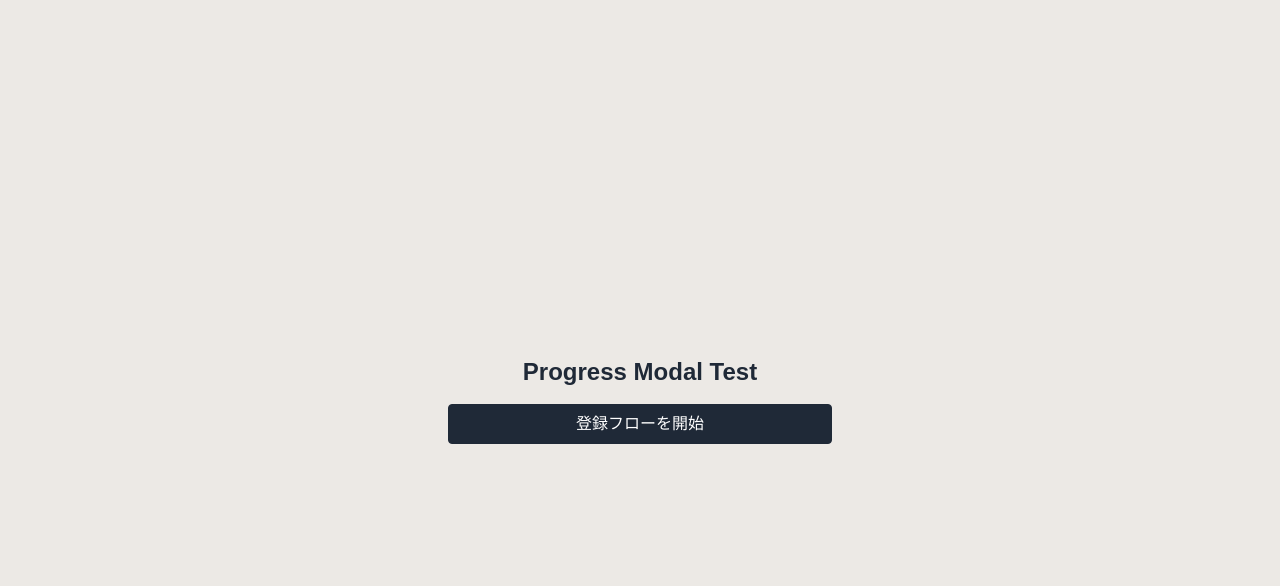
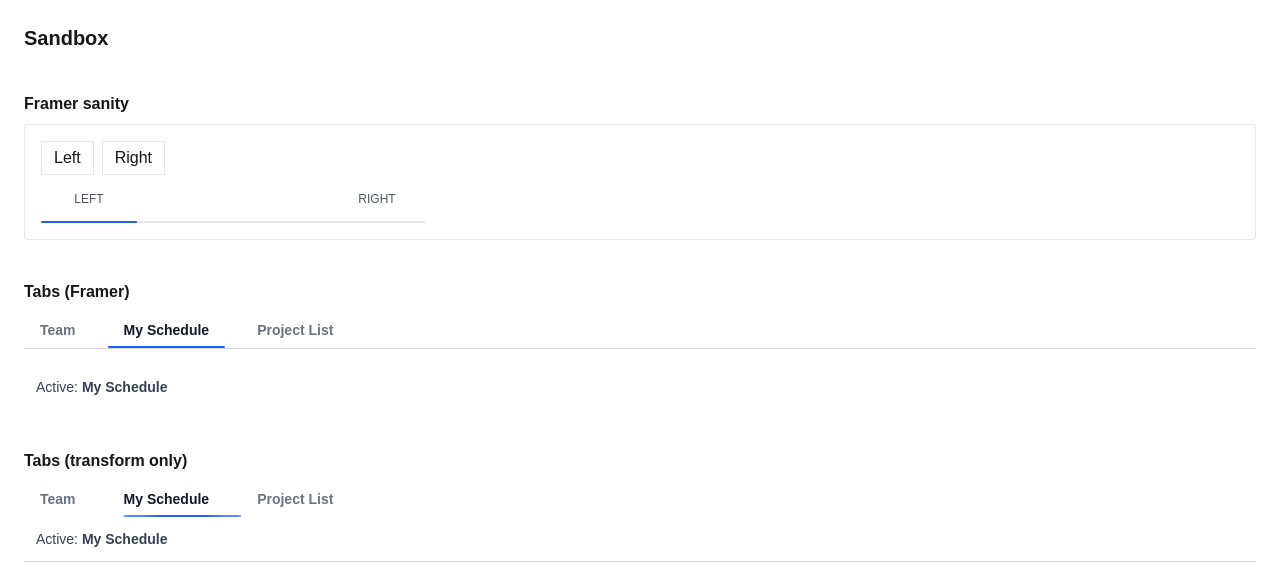
Before and after one commit to KatsumaKawamura/orgnest, a Next.js app: page /sandbox in a window 1280 px wide. Shown: the top 586 px of the page. Built offline with nearby package versions, Linux system fonts and the light colour scheme; no server answers.

Commit message:
タブ幅を最長ラベル基準で統一し、下線アニメーションを適用

```diff
--- a/components/mypage/Container.tsx
+++ b/components/mypage/Container.tsx
@@ -1,11 +1,11 @@
 // @/components/mypage/Container.tsx
-
 "use client";
 import { useState } from "react";
 import { useRouter } from "next/navigation";
 import FadeModalWrapper from "@/components/common/FadeModalWrapper";
 import SettingsModal from "@/components/account/SettingsModal";
 import Header from "@/components/mypage/Header";
+import Tabs, { TabKey } from "@/components/mypage/Tabs"; // ★ 追加
 
 export default function Container({
   user: initialUser,
@@ -13,9 +13,7 @@ export default function Container({
 }: any) {
   const router = useRouter();
   const [user] = useState(initialUser);
-  const [activeTab, setActiveTab] = useState<"team" | "myschedule" | "project">(
-    "myschedule"
-  );
+  const [activeTab, setActiveTab] = useState<TabKey>("myschedule"); // ★ 型をTabsに合わせる
   const [showSettingsModal, setShowSettingsModal] = useState(false);
   const [showDropdown, setShowDropdown] = useState(false);
 
@@ -44,28 +42,8 @@ export default function Container({
         onLogout={handleLogout}
       />
 
-      {/* タブ */}
-      <div className="mb-4 flex space-x-4 border-b border-gray-300">
-        {["team", "myschedule", "project"].map((tab) => (
-          <button
-            key={tab}
-            onClick={() =>
-              setActiveTab(tab as "team" | "myschedule" | "project")
-            }
-            className={`px-4 py-2 text-sm font-semibold ${
-              activeTab === tab
-                ? "border-b-2 border-gray-800 text-gray-800"
-                : "text-gray-500 hover:text-gray-700"
-            }`}
-          >
-            {tab === "team"
-              ? "Team"
-              : tab === "myschedule"
-              ? "My Schedule"
-              : "Project List"}
-          </button>
-        ))}
-      </div>
+      {/* ★ タブ: 直書き→コンポーネント化（下線がぬるっと移動） */}
+      <Tabs activeTab={activeTab} onChange={setActiveTab} />
 
       {activeTab === "myschedule" && <div>MySchedule Content（復元予定）</div>}
       {activeTab === "team" && <div>Team Content（復元予定）</div>}
--- a/components/mypage/Tabs.tsx
+++ b/components/mypage/Tabs.tsx
@@ -1,32 +1,68 @@
-// @/components/mypage/Tabs.tsx
 "use client";
+
+import { LayoutGroup, motion, MotionConfig } from "framer-motion";
+
+export type TabKey = "team" | "myschedule" | "project";
+
+const labels: Record<TabKey, string> = {
+  team: "Team",
+  myschedule: "My Schedule",
+  project: "Project List",
+};
 
 export default function Tabs({
   activeTab,
   onChange,
 }: {
-  activeTab: "team" | "myschedule" | "project";
-  onChange: (tab: "team" | "myschedule" | "project") => void;
+  activeTab: TabKey;
+  onChange: (tab: TabKey) => void;
 }) {
+  const keys: TabKey[] = ["team", "myschedule", "project"];
+
+  // 最長ラベルの長さを取得
+  const maxLabelLength = Math.max(...keys.map((k) => labels[k].length));
+  // 文字数ベースで幅を決める（ちょっと余裕を足す）
+  const tabWidthEm = maxLabelLength - 2; // ex) 最長+2文字分
+
   return (
-    <div className="mb-4 flex space-x-4 border-b border-gray-300">
-      {[
-        { key: "team", label: "Team" },
-        { key: "myschedule", label: "My Schedule" },
-        { key: "project", label: "Project List" },
-      ].map((tab) => (
-        <button
-          key={tab.key}
-          onClick={() => onChange(tab.key as any)}
-          className={`px-4 py-2 text-sm font-semibold ${
-            activeTab === tab.key
-              ? "border-b-2 border-gray-800 text-gray-800"
-              : "text-gray-500 hover:text-gray-700"
-          }`}
-        >
-          {tab.label}
-        </button>
-      ))}
+    <div className="mb-4 border-b border-gray-300">
+      <MotionConfig reducedMotion="never">
+        <LayoutGroup>
+          <div className="flex space-x-4">
+            {keys.map((key) => {
+              const isActive = activeTab === key;
+              return (
+                <button
+                  key={key}
+                  onClick={() => onChange(key)}
+                  className={[
+                    "relative px-4 py-2 text-sm font-semibold text-center",
+                    isActive
+                      ? "text-gray-800"
+                      : "text-gray-500 hover:text-gray-700",
+                  ].join(" ")}
+                  style={{ width: `${tabWidthEm}em` }}
+                >
+                  {labels[key]}
+
+                  {isActive && (
+                    <motion.span
+                      layoutId="tabs-underline"
+                      className="absolute left-0 right-0 bottom-0 h-[2px] bg-gray-800 rounded"
+                      transition={{
+                        type: "spring",
+                        stiffness: 500,
+                        damping: 40,
+                        mass: 0.2,
+                      }}
+                    />
+                  )}
+                </button>
+              );
+            })}
+          </div>
+        </LayoutGroup>
+      </MotionConfig>
     </div>
   );
 }
--- a/package.json
+++ b/package.json
@@ -13,6 +13,7 @@
     "@supabase/supabase-js": "^2.53.0",
     "bcryptjs": "^3.0.2",
     "cookie": "^1.0.2",
+    "framer-motion": "^12.23.12",
     "jsonwebtoken": "^9.0.2",
     "lucide-react": "^0.525.0",
     "next": "15.3.5",
--- a/pages/sandbox/index.tsx
+++ b/pages/sandbox/index.tsx
@@ -1,57 +1,231 @@
-// /pages/sandbox/index.tsx
+// pages/sandbox/index.tsx
 "use client";
 
 import { useState } from "react";
-import Button from "@/components/common/Button";
-import FadeModalWrapper from "@/components/common/FadeModalWrapper";
-import ProgressModal from "@/components/common/ProgressModal";
+import { MotionConfig, LayoutGroup, motion } from "framer-motion";
 
-export default function SandboxPage() {
-  const [show, setShow] = useState(false);
-  const [status, setStatus] = useState<"processing" | "done">("processing");
+function FramerSanityTest() {
+  const [left, setLeft] = useState(true);
+  return (
+    <MotionConfig reducedMotion="never">
+      <LayoutGroup>
+        <div className="p-4 border rounded mb-8">
+          <div className="mb-3 space-x-2">
+            <button className="border px-3 py-1" onClick={() => setLeft(true)}>
+              Left
+            </button>
+            <button className="border px-3 py-1" onClick={() => setLeft(false)}>
+              Right
+            </button>
+          </div>
+          <div className="relative mt-4 h-8 w-full max-w-sm">
+            <div className="absolute inset-0 flex justify-between text-xs text-gray-600">
+              <div className="w-24 text-center">LEFT</div>
+              <div className="w-24 text-center">RIGHT</div>
+            </div>
+            <div className="absolute inset-x-0 bottom-0 h-[2px] bg-gray-200" />
+            <div className="absolute inset-0 flex justify-between">
+              <div className="relative w-24">
+                {left && (
+                  <motion.span
+                    layoutId="fm-underline"
+                    className="absolute left-0 right-0 bottom-0 h-[2px] bg-blue-600 rounded"
+                    transition={{
+                      type: "spring",
+                      stiffness: 500,
+                      damping: 40,
+                      mass: 0.2,
+                    }}
+                  />
+                )}
+              </div>
+              <div className="relative w-24">
+                {!left && (
+                  <motion.span
+                    layoutId="fm-underline"
+                    className="absolute left-0 right-0 bottom-0 h-[2px] bg-blue-600 rounded"
+                    transition={{
+                      type: "spring",
+                      stiffness: 500,
+                      damping: 40,
+                      mass: 0.2,
+                    }}
+                  />
+                )}
+              </div>
+            </div>
+          </div>
+        </div>
+      </LayoutGroup>
+    </MotionConfig>
+  );
+}
 
-  const sleep = (ms: number) => new Promise((r) => setTimeout(r, ms));
+function TabsDemoFramer() {
+  type TabKey = "team" | "myschedule" | "project";
+  const [active, setActive] = useState<TabKey>("myschedule");
+  const labels: Record<TabKey, string> = {
+    team: "Team",
+    myschedule: "My Schedule",
+    project: "Project List",
+  };
+  const keys: TabKey[] = ["team", "myschedule", "project"];
 
-  const startRegisterFlow = async () => {
-    setStatus("processing");
-    setShow(true);
-    // 処理中を疑似的に再現（1.2秒）
-    await sleep(800);
-    setStatus("done");
+  return (
+    <MotionConfig reducedMotion="never">
+      <LayoutGroup>
+        <div className="mb-4 border-b border-gray-300">
+          <div className="relative flex space-x-4">
+            {keys.map((key) => {
+              const isActive = active === key;
+              return (
+                <button
+                  key={key}
+                  onClick={() => setActive(key)}
+                  className={[
+                    "relative px-4 py-2 text-sm font-semibold",
+                    isActive
+                      ? "text-gray-900"
+                      : "text-gray-500 hover:text-gray-700",
+                  ].join(" ")}
+                >
+                  {labels[key]}
+                  {isActive && (
+                    <motion.span
+                      layoutId="tabs-underline"
+                      className="absolute left-0 right-0 bottom-0 h-0.5 bg-blue-600 rounded"
+                      transition={{
+                        type: "spring",
+                        stiffness: 500,
+                        damping: 40,
+                        mass: 0.25,
+                      }}
+                    />
+                  )}
+                </button>
+              );
+            })}
+          </div>
+        </div>
+        <div className="p-3 text-sm text-gray-700">
+          Active: <b>{labels[active]}</b>
+        </div>
+      </LayoutGroup>
+    </MotionConfig>
+  );
+}
+
+import { useEffect, useLayoutEffect, useRef } from "react";
+
+function TabsDemoTransform() {
+  type TabKey = "team" | "myschedule" | "project";
+  const [active, setActive] = useState<TabKey>("myschedule");
+  const keys: TabKey[] = ["team", "myschedule", "project"];
+  const labels: Record<TabKey, string> = {
+    team: "Team",
+    myschedule: "My Schedule",
+    project: "Project List",
   };
 
+  const containerRef = useRef<HTMLDivElement | null>(null);
+  const btnRefs = useRef<Record<TabKey, HTMLButtonElement | null>>({
+    team: null,
+    myschedule: null,
+    project: null,
+  });
+
+  const [pos, setPos] = useState({ left: 0, width: 0, ready: false });
+
+  const measure = () => {
+    const parent = containerRef.current;
+    const el = btnRefs.current[active];
+    if (!parent || !el) return;
+    const pr = parent.getBoundingClientRect();
+    const r = el.getBoundingClientRect();
+    setPos({ left: r.left - pr.left, width: r.width, ready: true });
+  };
+
+  useLayoutEffect(() => {
+    const id = requestAnimationFrame(measure);
+    return () => cancelAnimationFrame(id);
+  }, [active]);
+
+  useEffect(() => {
+    const ro = new ResizeObserver(measure);
+    if (containerRef.current) ro.observe(containerRef.current);
+    Object.values(btnRefs.current).forEach((el) => el && ro.observe(el));
+    window.addEventListener("resize", measure);
+    measure();
+    return () => {
+      ro.disconnect();
+      window.removeEventListener("resize", measure);
+    };
+  }, []);
+
+  const transform = `translateX(${pos.left}px) scaleX(${Math.max(
+    pos.width,
+    1
+  )})`;
+
   return (
-    <div className="min-h-screen flex items-center justify-center bg-surface px-4">
-      <div className="w-full max-w-sm space-y-4 text-center">
-        <h1 className="text-2xl font-bold text-gray-800">
-          Progress Modal Test
-        </h1>
-        <Button
-          variant="primary"
-          size="responsive"
-          fullWidth
-          onClick={startRegisterFlow}
-        >
-          登録フローを開始
-        </Button>
+    <div className="mb-4 border-b border-gray-300">
+      <div ref={containerRef} className="relative flex space-x-4">
+        {keys.map((key) => (
+          <button
+            key={key}
+            ref={(el) => {
+              btnRefs.current[key] = el;
+            }}
+            onClick={() => setActive(key)}
+            className={[
+              "relative px-4 py-2 text-sm font-semibold",
+              active === key
+                ? "text-gray-900"
+                : "text-gray-500 hover:text-gray-700",
+            ].join(" ")}
+          >
+            {labels[key]}
+          </button>
+        ))}
+        <span
+          aria-hidden
+          className="pointer-events-none absolute bottom-0 left-0 h-0.5 bg-blue-600 rounded origin-left"
+          style={{
+            width: 1,
+            transform,
+            transition: pos.ready
+              ? "transform 300ms cubic-bezier(0.22,1,0.36,1)"
+              : "none",
+          }}
+        />
       </div>
-
-      {show && (
-        <FadeModalWrapper
-          onClose={() => setShow(false)}
-          closeOnBackdrop={false}
-          closeOnEsc={false}
-        >
-          <ProgressModal
-            title="ログイン"
-            processingText="ログイン中……"
-            doneText="ログイン完了"
-            confirmLabel="OK"
-            status={status}
-            onConfirm={() => setShow(false)}
-          />
-        </FadeModalWrapper>
-      )}
+      <div className="p-3 text-sm text-gray-700">
+        Active: <b>{labels[active]}</b>
+      </div>
     </div>
   );
 }
+
+// pages/sandbox/index.tsx（続き）
+export default function SandboxPage() {
+  return (
+    <div className="p-6 space-y-10">
+      <h1 className="text-xl font-bold">Sandbox</h1>
+
+      <section>
+        <h2 className="font-semibold mb-2">Framer sanity</h2>
+        <FramerSanityTest />
+      </section>
+
+      <section>
+        <h2 className="font-semibold mb-2">Tabs (Framer)</h2>
+        <TabsDemoFramer />
+      </section>
+
+      <section>
+        <h2 className="font-semibold mb-2">Tabs (transform only)</h2>
+        <TabsDemoTransform />
+      </section>
+    </div>
+  );
+}
```
Also changed, not shown: components/mypage/AccountMenuDropdown.tsx (+24 -3 lines), 1 other file (tests, documents, lock files or other folders).
